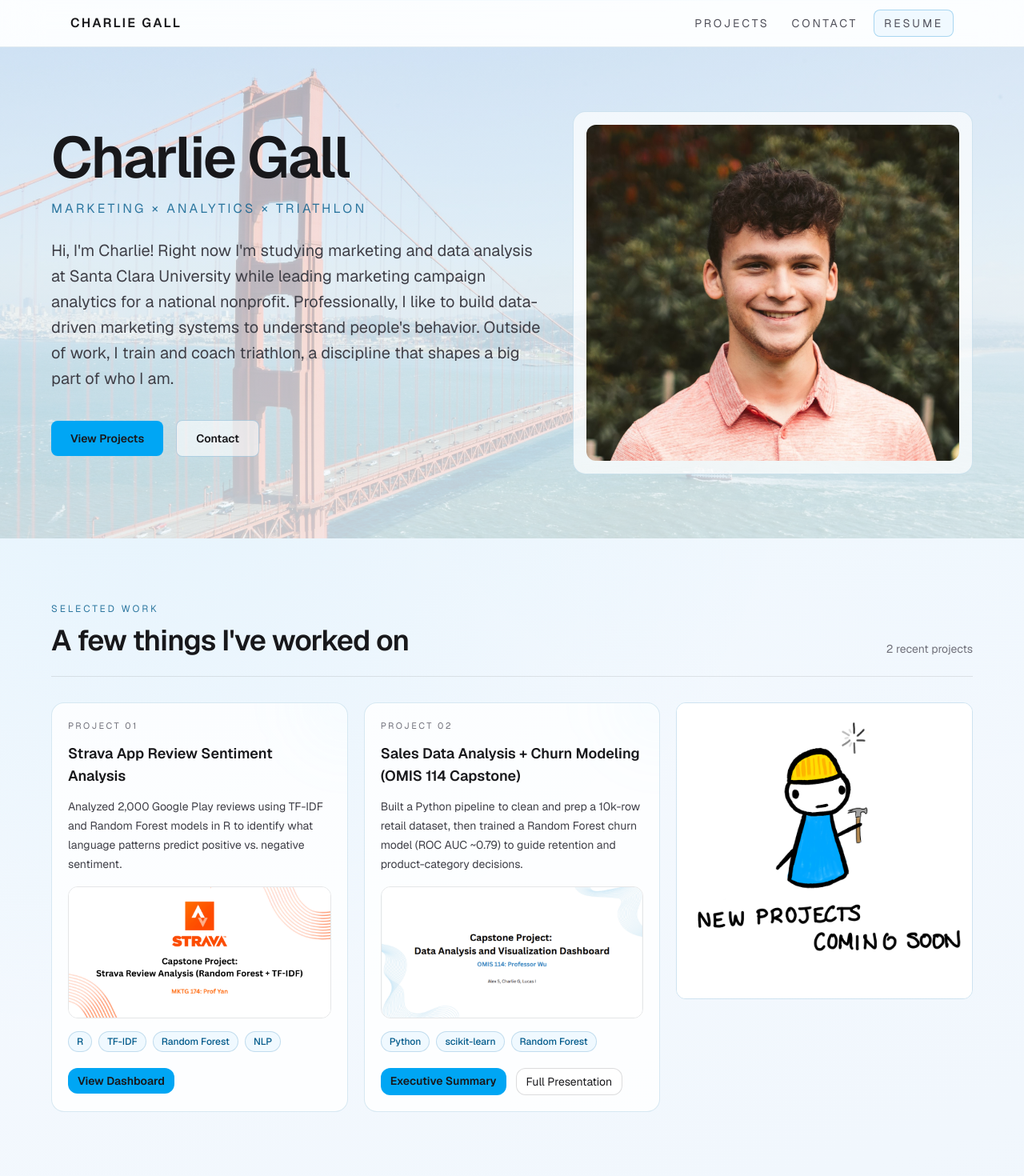
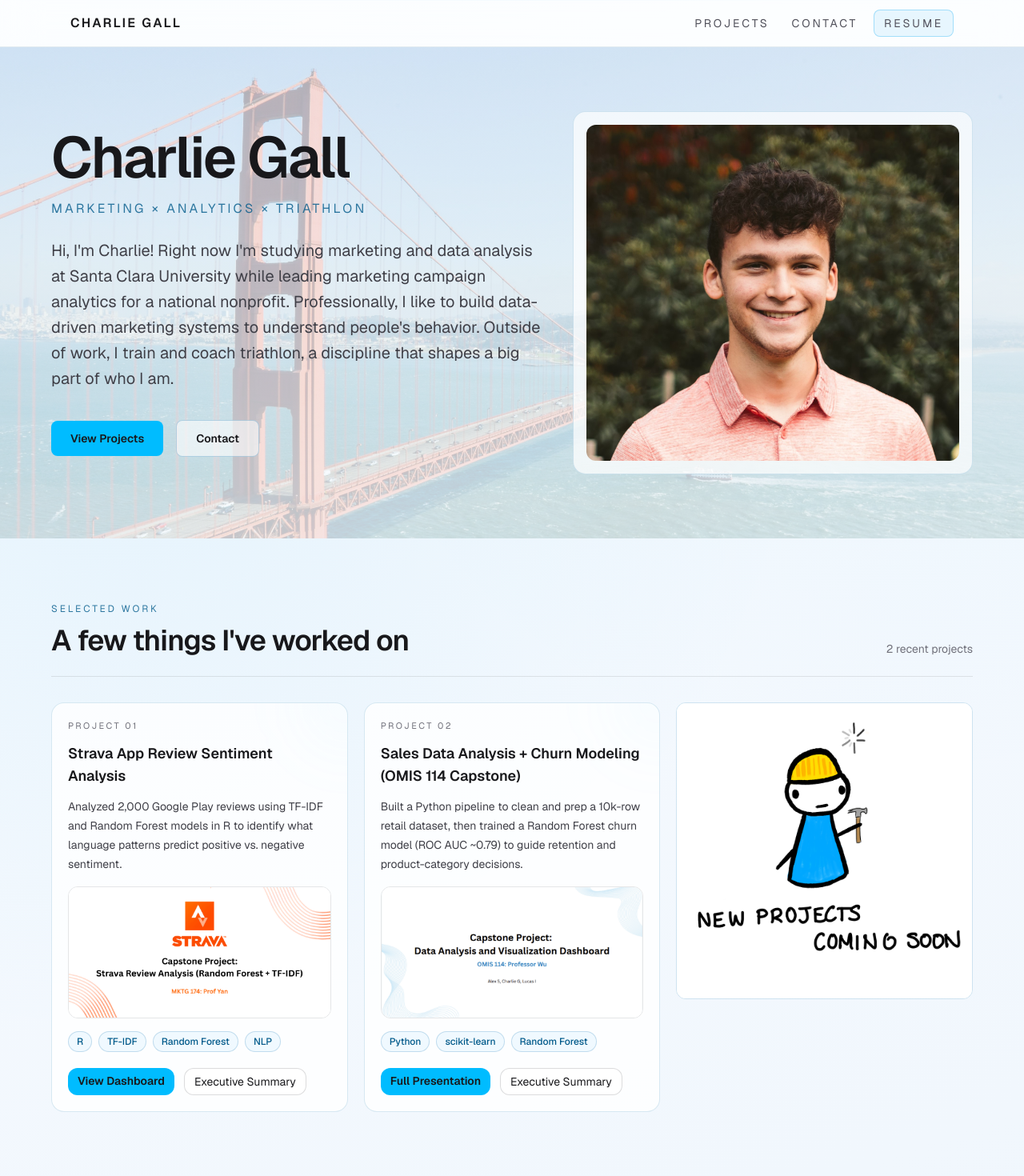
Before and after one commit to NonWeary/charliegall-website, a Next.js app: page / in a window 1280 px wide. Shown: the top 1470 px of the page at 80% size. Built offline with nearby package versions, Linux system fonts and the light colour scheme.

Commit message:
Strava Reviews Project updates

```diff
--- a/src/components/Hero.tsx
+++ b/src/components/Hero.tsx
@@ -27,7 +27,7 @@ export function Hero() {
           <div className="mt-9 flex flex-col gap-4 sm:flex-row sm:items-center">
             <a
               href="#projects"
-              className="inline-flex items-center justify-center rounded-lg bg-sky-500 px-6 py-3 text-sm font-semibold text-white transition hover:bg-sky-600 focus-visible:outline-none focus-visible:ring-2 focus-visible:ring-sky-500 focus-visible:ring-offset-2 focus-visible:ring-offset-[#f4f8f6]"
+              className="inline-flex items-center justify-center rounded-lg bg-sky-400 px-6 py-3 text-sm font-semibold text-white transition hover:bg-sky-500 focus-visible:outline-none focus-visible:ring-2 focus-visible:ring-sky-400 focus-visible:ring-offset-2 focus-visible:ring-offset-[#f4f8f6]"
             >
               View Projects
             </a>
--- a/src/components/Nav.tsx
+++ b/src/components/Nav.tsx
@@ -16,7 +16,7 @@ export function Nav() {
             Contact
           </Link>
           <a
-            className="rounded-lg border border-sky-600/30 bg-sky-50 px-3 py-1.5 text-sky-800 transition hover:border-sky-600/50 hover:bg-sky-100"
+            className="rounded-lg border border-sky-500/30 bg-sky-100/70 px-3 py-1.5 text-sky-600 transition hover:border-sky-500/50 hover:bg-sky-100"
             href="/pdfs/Charlie_Gall_Resume.pdf"
           >
             Resume
--- a/src/components/Projects.tsx
+++ b/src/components/Projects.tsx
@@ -26,6 +26,7 @@ const projects: Project[] = [
     imageAlt: "Strava App Review Sentiment Analysis cover image",
     links: [
       { label: "View Dashboard", href: "/strava-sentiment", internal: true },
+      { label: "Executive Summary", href: "/pdfs/Strava_Sentiment_Executive_Summary.pdf" },
     ],
   },
   {
@@ -36,8 +37,8 @@ const projects: Project[] = [
     imageSrc: "/images/Sales%20Data%20Analysis%20%26%20Churn%20Modeling%20%282%29.png",
     imageAlt: "Sales Data Analysis and Churn Modeling project visual",
     links: [
+      { label: "Full Presentation", href: "/pdfs/Sales_Data_Analysis_Presentation.pdf" },
       { label: "Executive Summary", href: "/pdfs/Sales_Data_Analysis_Executive_Summary.pdf" },
-      { label: "Full Presentation", href: "/pdfs/Sales_Data_Analysis_Presentation.pdf" },
     ],
   },
   {
@@ -116,8 +117,8 @@ export function Projects() {
                         href={link.href}
                         {...(!link.internal && { target: "_blank", rel: "noopener noreferrer" })}
                         className={
-                          link.label === "Executive Summary" || link.label === "View Dashboard"
-                            ? "rounded-xl bg-sky-500 px-3 py-1.5 text-sm font-semibold text-white transition hover:bg-sky-600"
+                          link.label === "Full Presentation" || link.label === "View Dashboard"
+                            ? "rounded-xl bg-sky-400 px-3 py-1.5 text-sm font-semibold text-white transition hover:bg-sky-500"
                             : "rounded-xl border border-zinc-900/15 bg-white/70 px-3 py-1.5 text-sm text-zinc-700 transition hover:bg-sky-50"
                         }
                       >
```
Also changed, not shown: 1 other file (tests, documents, lock files or other folders).
